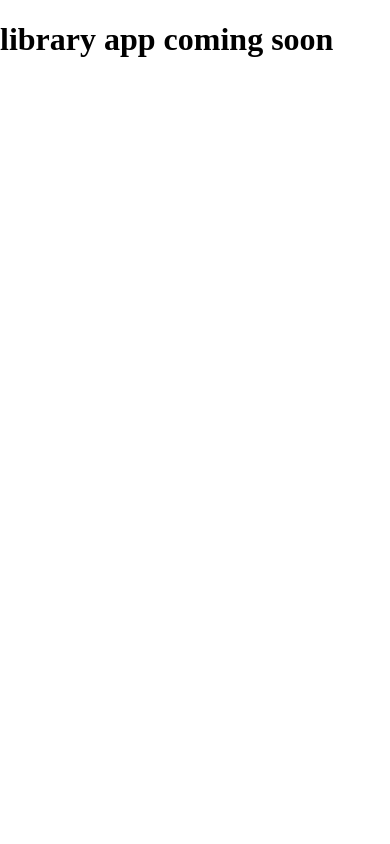
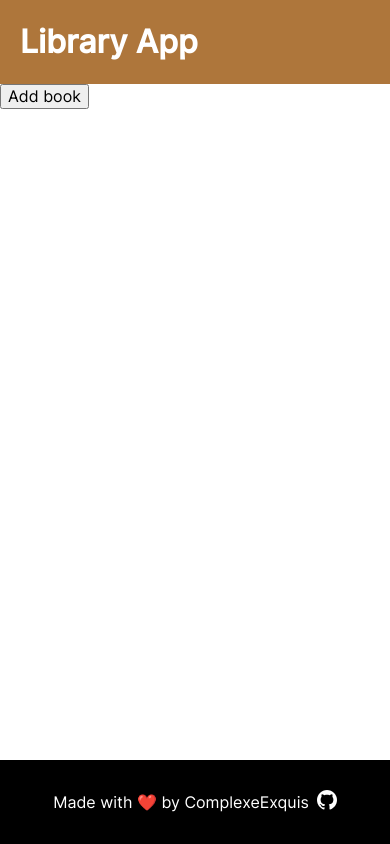
Before and after one commit to ComplexeExquis/odin-library, a plain HTML site: page index.html in a window 390 px wide. Drawn offline with Linux system fonts and the light colour scheme.

Commit message:
added icon, fonts, and header plus footer for mobile layout

```diff
--- a/index.html
+++ b/index.html
@@ -8,7 +8,28 @@
     <link rel="stylesheet" href="./style.css">
 </head>
 <body>
-    <h1>library app coming soon</h1>
+    <div class="outer-container">
+        <header>
+            <h1>Library App</h1>
+        </header>
+
+        <section class="content">
+            <button>Add book</button>
+            <div class="content-grid">
+                <div class="card">
+                    <!-- book info and two buttons -->
+                </div>
+            </div>
+        </section>
+
+        <footer>
+            <p>Made with ❤️ by ComplexeExquis</p>
+            <a href="">
+                <img src="./assets/icons/github-icon.svg" alt="github icon">
+            </a>
+        </footer>
+
+    </div>
 
     <script src="./script.js"></script>
 </body>
--- a/script.js
+++ b/script.js
@@ -0,0 +1,15 @@
+const myLibrary = [];
+
+function Book() {
+
+}
+
+function addBookToLibrary(book) {
+    myLibrary.push(book);
+}
+
+function displayBooks() {
+    myLibrary.forEach(book => {
+
+    });
+}
--- a/style.css
+++ b/style.css
@@ -0,0 +1,59 @@
+@font-face {
+    font-family: "inter-regular";
+    src: url("./assets/fonts/Inter-Regular.ttf");
+}
+@font-face {
+    font-family: "inter-medium";
+    src: url("./assets/fonts/Inter-Medium.ttf");
+}
+
+h1,
+h2,
+h3,
+h4,
+h5,
+h6,
+p {
+    margin: 0;
+
+}
+
+body {
+    font-family: "inter-regular";
+}
+
+.outer-container {
+    display: grid;
+    grid-template-rows: 1fr 8fr 1fr;
+    min-height: 100vh;
+}
+
+header {
+    background-color: #AE763B;
+    padding-left: 1.25rem;
+    display: flex;
+    align-items: center;
+}
+header > h1 {
+    font-family: "inter-medium";
+    font-size: 2rem;
+    color: white;
+
+}
+
+footer {
+    background-color: black;
+    display: flex;
+    gap: 8px;
+    justify-content: center;
+    align-items: center;
+}
+
+footer > p {
+    color: white;
+    font-size: 1rem;
+}
+
+@media screen {
+
+}
```
Also changed, not shown: assets/fonts/Inter-Medium.ttf (added), assets/fonts/Inter-Regular.ttf (added), assets/icons/github-icon.svg (added).
